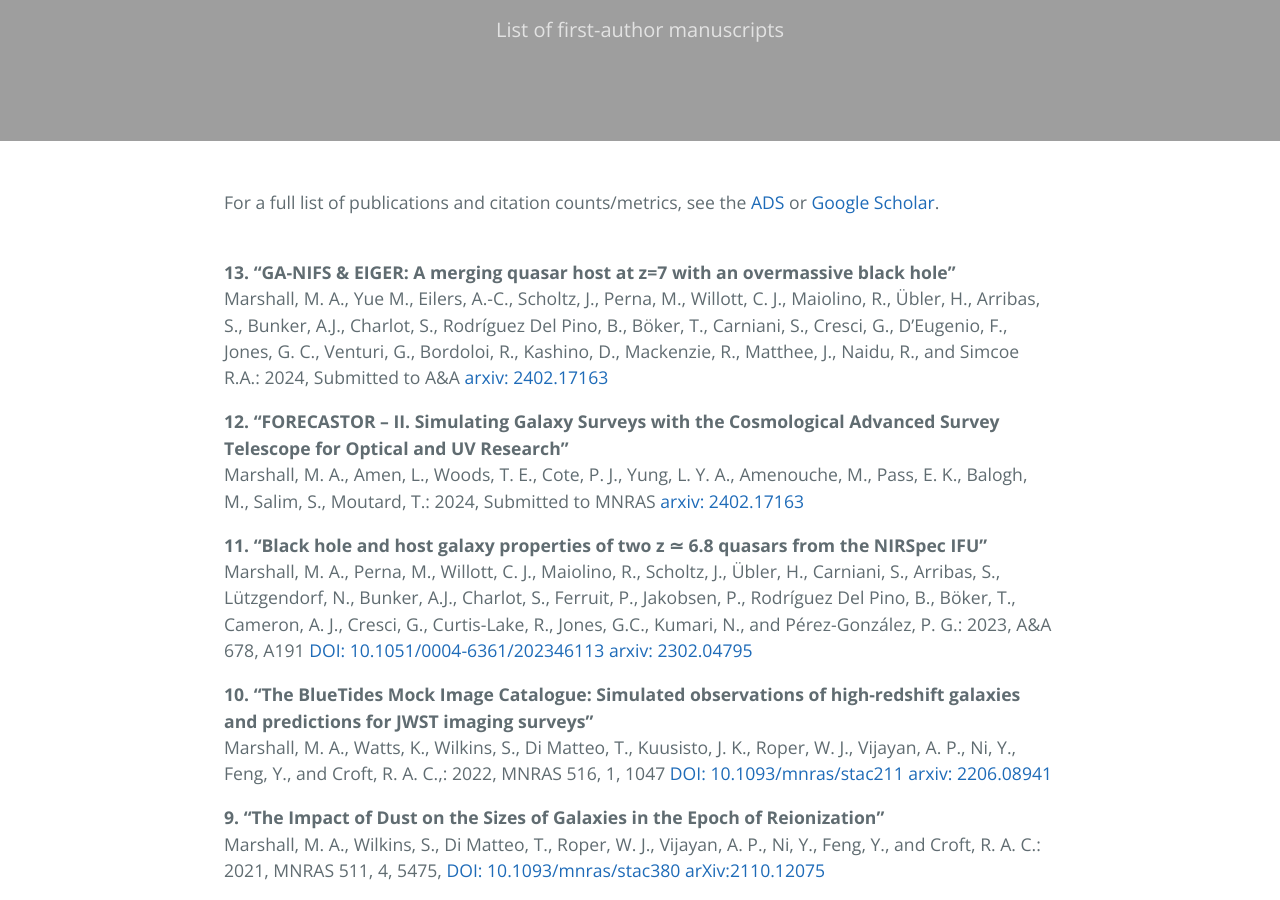
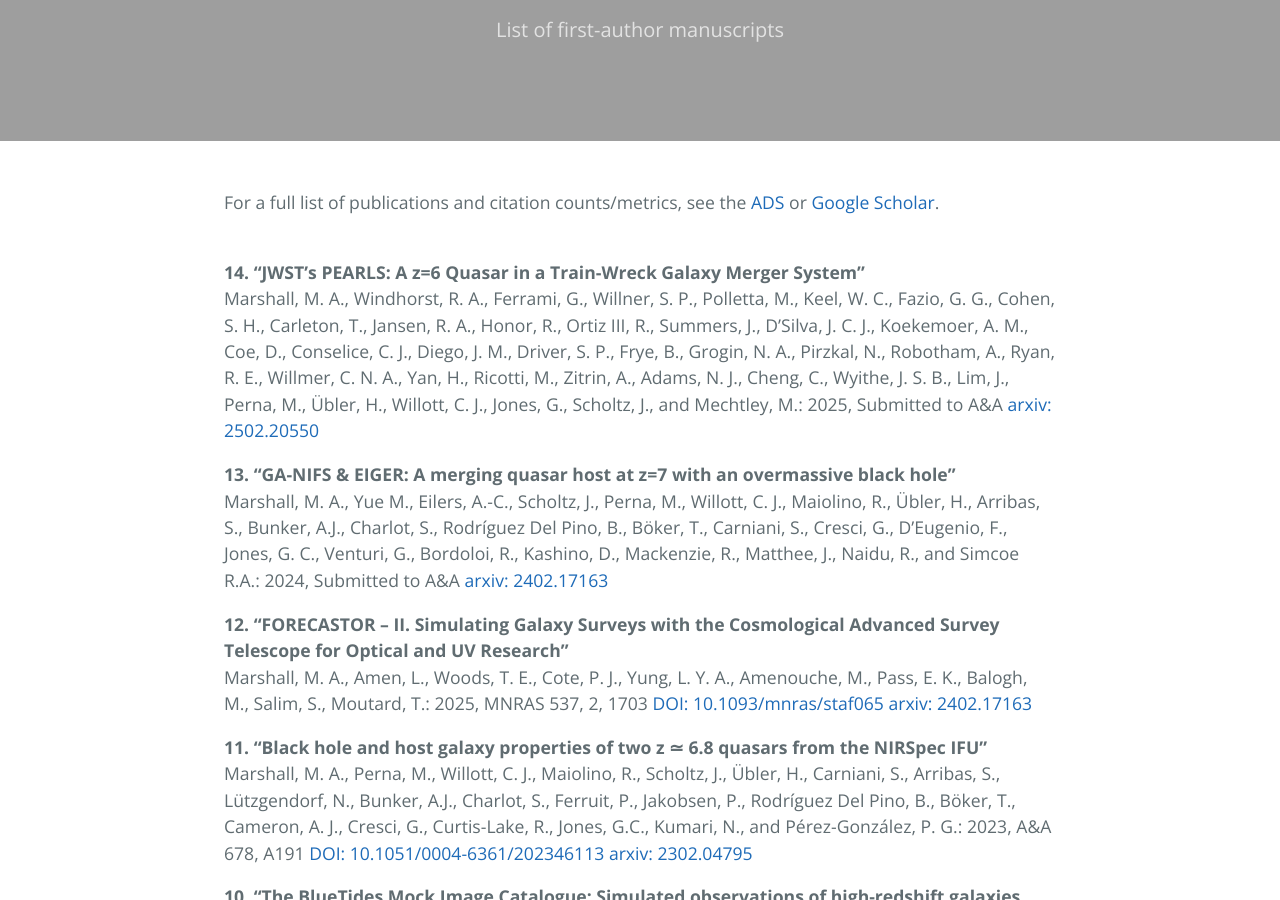
Before and after one commit to madelinemarshall/madelinemarshall.github.io, a Jekyll site: the page built from publications.md, in a window 1280 px wide and 900 px high, scrolled down 200 px. Built offline with Jekyll 4.4.1, drawn with Linux system fonts in a browser that asks for light colours.

Commit message:
Update publications.md

```diff
--- a/publications.md
+++ b/publications.md
@@ -10,11 +10,14 @@ For a full list of publications and citation counts/metrics, see the [ADS](https
 <br>
 <br>
 
+**14. "JWST's PEARLS: A z=6 Quasar in a Train-Wreck Galaxy Merger System"**<br>
+Marshall, M. A., Windhorst, R. A., Ferrami, G., Willner, S. P., Polletta, M., Keel, W. C., Fazio, G. G., Cohen, S. H., Carleton, T., Jansen, R. A., Honor, R., Ortiz III, R., Summers, J., D'Silva, J. C. J., Koekemoer, A. M., Coe, D., Conselice, C. J., Diego, J. M., Driver, S. P., Frye, B., Grogin, N. A., Pirzkal, N., Robotham, A., Ryan, R. E., Willmer, C. N. A., Yan, H., Ricotti, M., Zitrin, A., Adams, N. J., Cheng, C., Wyithe, J. S. B., Lim, J., Perna, M., Übler, H., Willott, C. J., Jones, G., Scholtz, J., and Mechtley, M.: 2025, Submitted to A&A [arxiv: 2502.20550](https://arxiv.org/abs/2502.20550)
+
 **13. "GA-NIFS & EIGER: A merging quasar host at z=7 with an overmassive black hole"**<br>
 Marshall, M. A., Yue M., Eilers, A.-C., Scholtz, J., Perna, M., Willott, C. J., Maiolino, R., Übler, H., Arribas, S., Bunker, A.J., Charlot, S., Rodríguez Del Pino, B., Böker, T., Carniani, S., Cresci, G., D’Eugenio, F., Jones, G. C., Venturi, G., Bordoloi, R., Kashino, D., Mackenzie, R., Matthee, J., Naidu, R., and Simcoe R.A.: 2024, Submitted to A&A [arxiv: 2402.17163](https://arxiv.org/abs/2402.17163)
 
 **12. "FORECASTOR -- II. Simulating Galaxy Surveys with the Cosmological Advanced Survey Telescope for Optical and UV Research"**<br>
-Marshall, M. A., Amen, L., Woods, T. E., Cote, P. J., Yung, L. Y. A., Amenouche, M., Pass, E. K., Balogh, M., Salim, S., Moutard, T.: 2024, Submitted to MNRAS [arxiv: 2402.17163](https://arxiv.org/abs/2402.17163)
+Marshall, M. A., Amen, L., Woods, T. E., Cote, P. J., Yung, L. Y. A., Amenouche, M., Pass, E. K., Balogh, M., Salim, S., Moutard, T.: 2025, MNRAS 537, 2, 1703 [DOI: 10.1093/mnras/staf065](https://doi.org/10.1093/mnras/staf065) [arxiv: 2402.17163](https://arxiv.org/abs/2402.17163)
 
 **11. "Black hole and host galaxy properties of two z ≃ 6.8 quasars from the NIRSpec IFU"**<br>
 Marshall, M. A., Perna, M., Willott, C. J., Maiolino, R., Scholtz, J., Übler, H., Carniani, S., Arribas, S., Lützgendorf, N., Bunker, A.J., Charlot, S., Ferruit, P., Jakobsen, P., Rodríguez Del Pino, B., Böker, T., Cameron, A. J., Cresci, G., Curtis-Lake, R., Jones, G.C., Kumari, N., and Pérez-González, P. G.: 2023, A&A 678, A191 [DOI: 10.1051/0004-6361/202346113](https://doi.org/10.1051/0004-6361/202346113) [arxiv: 2302.04795](https://arxiv.org/abs/2302.04795)
```
